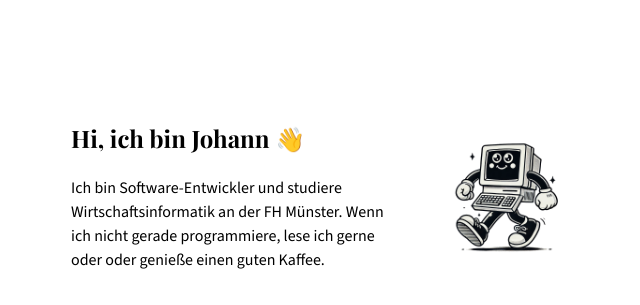
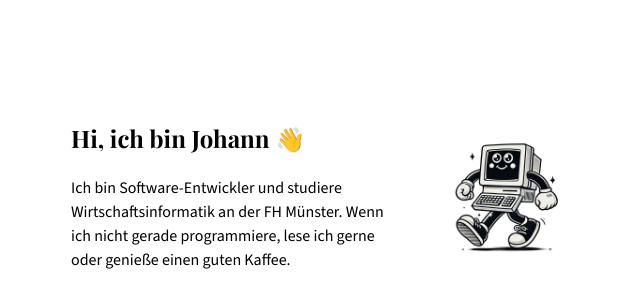
Before and after one commit to johann-vu/jvue-home, a plain HTML site: page index.html in a window 1280 px wide. Shown: the top 305 px of the page, 319-959 px from the left. Drawn offline with nearby package versions, Linux system fonts and the light colour scheme; a web font is replaced by a local one.

Commit message:
Fix typo in project description

```diff
--- a/index.html
+++ b/index.html
@@ -21,7 +21,7 @@
           <p>
             Ich bin Software-Entwickler und studiere Wirtschaftsinformatik an
             der FH Münster. Wenn ich nicht gerade programmiere, lese ich gerne
-            oder oder genieße einen guten Kaffee.
+            oder genieße einen guten Kaffee.
           </p>
         </div>
         <img
```
